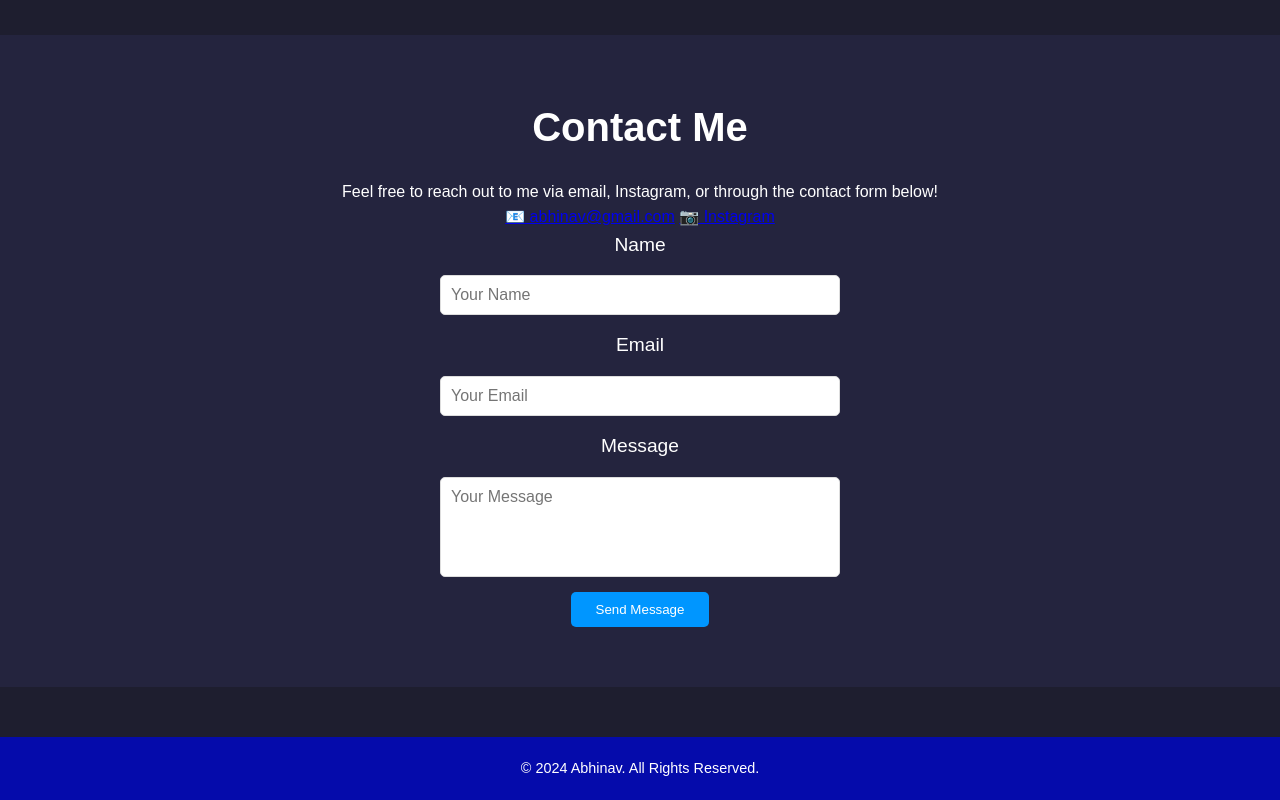
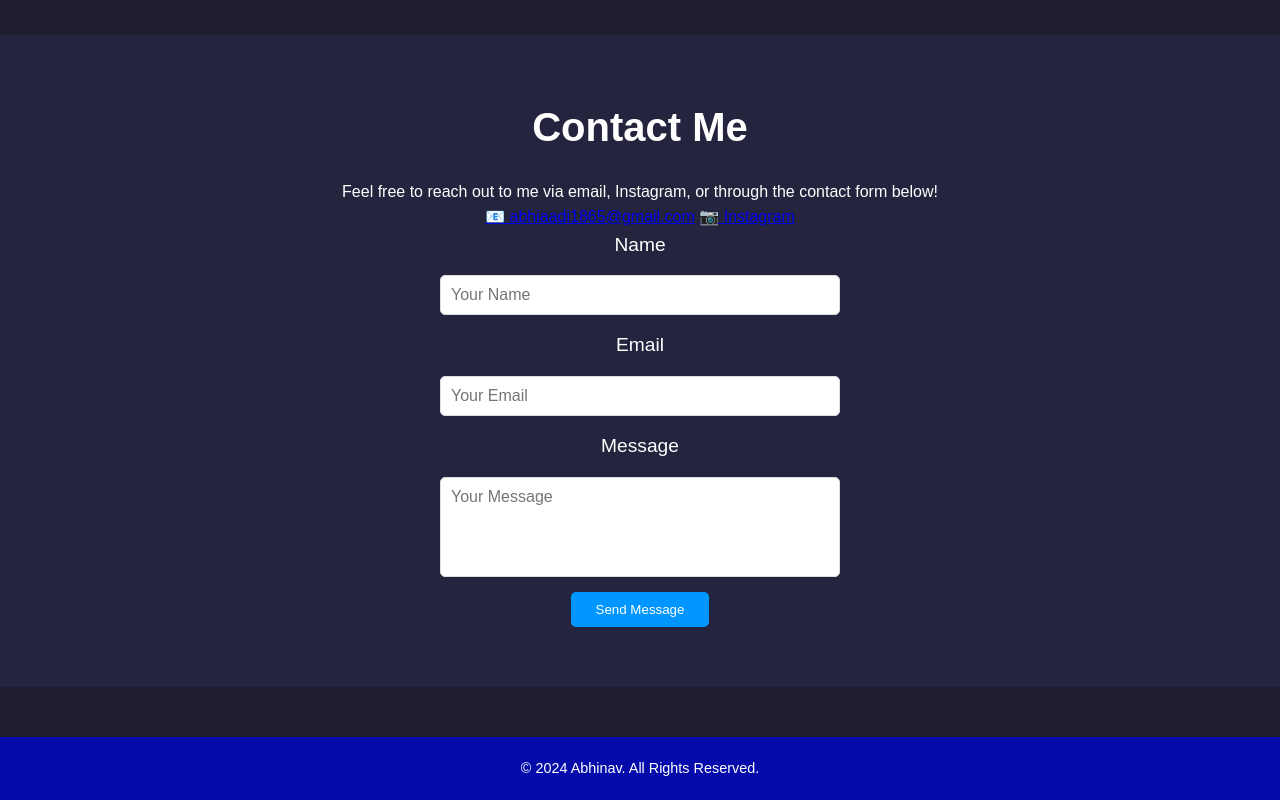
Before and after one commit to Abhinav14312/Abhinav_portfolio, a plain HTML site: page index.html in a window 1280 px wide. Shown: the part 1538-2338 px from the top of the page. Drawn offline with Linux system fonts and the light colour scheme.

Commit message:
Update index.html

```diff
--- a/index.html
+++ b/index.html
@@ -53,7 +53,7 @@
         <h2>Contact Me</h2>
         <p>Feel free to reach out to me via email, Instagram, or through the contact form below!</p>
         <div id="social-links">
-            <a href="mailto:abhinav@gmail.com" class="email">📧 abhinav@gmail.com</a>
+            <a href="mailto:abhiaadi1865@gmail.com" class="email">📧 abhiaadi1865@gmail.com</a>
             <a href="https://www.instagram.com/ab.hinav3716" target="_blank" class="instagram">📷 Instagram</a>
         </div>
         <form>
```
